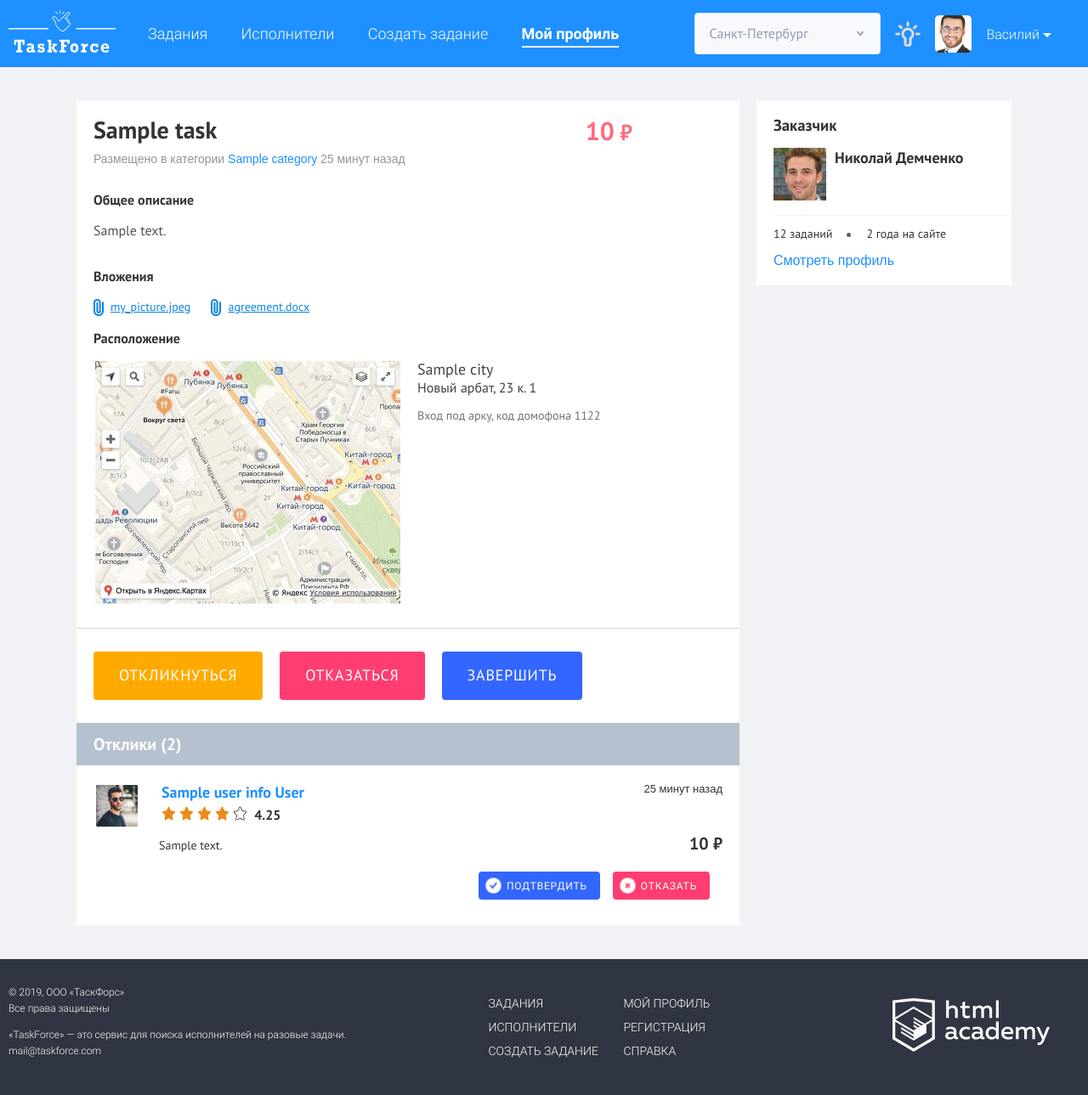
After one commit to htmlacademy-yii/241239-task-force-1, a PHP site: template frontend/views/tasks/show.php in a window 1280 px wide. The commit adds this page. Shown: the whole page at 85% size. Run offline with PHP 8.4, Linux system fonts and the light colour scheme; the template is opened without the code that fills it: most values are stand-ins (such as "Sample title", 1, 10 or a date in 2020); data that the repository does not hold is empty; some libraries are stand-ins or nearby versions.

Commit message:
add new files for pages

```diff
--- a/common/config/main.php
+++ b/common/config/main.php
@@ -16,6 +16,10 @@ return [
             'enablePrettyUrl' => true,
             'showScriptName' => false,
             'enableStrictParsing' => false,
+            'rules' => [
+                'tasks/<id:\d+>' => 'tasks/show',
+                'users/<id:\d+>' => 'users/show'
+            ]
         ],
     ],
 ];
--- a/frontend/controllers/UsersController.php
+++ b/frontend/controllers/UsersController.php
@@ -27,4 +27,9 @@ class UsersController extends Controller
             'model' => $model
         ]);
     }
+
+    public function actionShow($id)
+    {
+        return $this->render('show');
+    }
 }
--- a/frontend/models/Response.php
+++ b/frontend/models/Response.php
@@ -78,4 +78,9 @@ class Response extends \yii\db\ActiveRecord
     {
         return $this->hasOne(Task::className(), ['id' => 'task_id']);
     }
+
+    public function getUserInfo()
+    {
+        return $this->hasOne(UserInfo::className(), ['user_id' => 'user_id']);
+    }
 }
--- a/frontend/views/layouts/main.php
+++ b/frontend/views/layouts/main.php
@@ -21,8 +21,8 @@ AppAsset::register($this);
     <meta name="viewport" content="width=device-width, initial-scale=1">
     <?php $this->registerCsrfMetaTags() ?>
     <title><?= Html::encode($this->title) ?></title>
-    <link rel="stylesheet" href="css/normalize.css">
-    <link rel="stylesheet" href="css/style.css">
+    <link rel="stylesheet" href="/css/normalize.css">
+    <link rel="stylesheet" href="/css/style.css">
 </head>
 <body>
 <?php $this->beginBody() ?>
@@ -100,7 +100,7 @@ AppAsset::register($this);
         </div>
         <div class="header__account">
             <a class="header__account-photo">
-                <img src="img/user-photo.png"
+                <img src="/img/user-photo.png"
                      width="43" height="44"
                      alt="Аватар пользователя">
             </a>
@@ -165,7 +165,7 @@ AppAsset::register($this);
         <div class="page-footer__copyright">
             <a>
                 <img class="copyright-logo"
-                     src="img/academy-logo.png"
+                     src="/img/academy-logo.png"
                      width="185" height="63"
                      alt="Логотип HTML Academy">
             </a>
--- a/frontend/views/tasks/index.php
+++ b/frontend/views/tasks/index.php
@@ -12,7 +12,7 @@ use yii\helpers\Html;
                     <?php foreach ($tasks as $task):?>
                         <div class="new-task__card">
                             <div class="new-task__title">
-                                <a href="#" class="link-regular"><h2><?= strip_tags($task->name); ?></h2></a>
+                                <a href="/tasks/<?=$task->id?>" class="link-regular"><h2><?= strip_tags($task->name); ?></h2></a>
                                 <a  class="new-task__type link-regular" href="#"><p><?= $task->category->name; ?></p></a>
                             </div>
                             <div class="new-task__icon new-task__icon--<?= $task->category->icon; ?>"></div>
--- /dev/null
+++ b/frontend/views/tasks/show.php
@@ -0,0 +1,100 @@
+
+
+<section class="content-view">
+    <div class="content-view__card">
+        <div class="content-view__card-wrapper">
+            <div class="content-view__header">
+                <div class="content-view__headline">
+                    <h1><?=$task->name; ?></h1>
+                    <span>Размещено в категории
+                                    <a href="#" class="link-regular"><?= $task->category->name ?></a>
+                                    25 минут назад</span>
+                </div>
+                <b class="new-task__price new-task__price--clean content-view-price"><?=$task->price?><b> ₽</b></b>
+                <div class="new-task__icon new-task__icon--<?=$task->category->icon?> content-view-icon"></div>
+            </div>
+            <div class="content-view__description">
+                <h3 class="content-view__h3">Общее описание</h3>
+                <p>
+                    <?= $task->description; ?>
+                </p>
+            </div>
+            <div class="content-view__attach">
+                <h3 class="content-view__h3">Вложения</h3>
+                <a href="#">my_picture.jpeg</a>
+                <a href="#">agreement.docx</a>
+            </div>
+            <div class="content-view__location">
+                <h3 class="content-view__h3">Расположение</h3>
+                <div class="content-view__location-wrapper">
+                    <div class="content-view__map">
+                        <a href="#"><img src="/img/map.jpg" width="361" height="292"
+                                         alt="Москва, Новый арбат, 23 к. 1"></a>
+                    </div>
+                    <div class="content-view__address">
+                        <span class="address__town"><?=$task->city->city?></span><br>
+                        <span>Новый арбат, 23 к. 1</span>
+                        <p>Вход под арку, код домофона 1122</p>
+                    </div>
+                </div>
+            </div>
+        </div>
+        <div class="content-view__action-buttons">
+            <button class=" button button__big-color response-button open-modal"
+                    type="button" data-for="response-form">Откликнуться</button>
+            <button class="button button__big-color refusal-button open-modal"
+                    type="button" data-for="refuse-form">Отказаться</button>
+            <button class="button button__big-color request-button open-modal"
+                    type="button" data-for="complete-form">Завершить</button>
+        </div>
+    </div>
+    <div class="content-view__feedback">
+        <h2>Отклики <span>(2)</span></h2>
+        <div class="content-view__feedback-wrapper">
+            <?php foreach ($task->responses as $response): ?>
+                <div class="content-view__feedback-card">
+                    <div class="feedback-card__top">
+                        <a href="#"><img src="/img/man-glasses.jpg" width="55" height="55"></a>
+                        <div class="feedback-card__top--name">
+                            <p><a href="#" class="link-regular"><?= $response->userInfo->name; ?> <?= $response->userInfo->surname; ?></a></p>
+                            <span></span><span></span><span></span><span></span><span class="star-disabled"></span>
+                            <b>4.25</b>
+                        </div>
+                        <span class="new-task__time">25 минут назад</span>
+                    </div>
+                    <div class="feedback-card__content">
+                        <p>
+                            <?= $response->comment; ?>
+                        </p>
+                        <span><?= $response->price; ?> ₽</span>
+                    </div>
+                    <div class="feedback-card__actions">
+                        <a class="button__small-color request-button button"
+                           type="button">Подтвердить</a>
+                        <a class="button__small-color refusal-button button"
+                           type="button">Отказать</a>
+                    </div>
+                </div>
+            <?php endforeach; ?>
+        </div>
+    </div>
+</section>
+<section class="connect-desk">
+    <div class="connect-desk__profile-mini">
+        <div class="profile-mini__wrapper">
+            <h3>Заказчик</h3>
+            <div class="profile-mini__top">
+                <img src="img/man-brune.jpg" width="62" height="62" alt="Аватар заказчика">
+                <div class="profile-mini__name five-stars__rate">
+                    <p>Николай Демченко</p>
+                </div>
+            </div>
+            <p class="info-customer"><span>12 заданий</span><span class="last-">2 года на сайте</span></p>
+            <a href="#" class="link-regular">Смотреть профиль</a>
+        </div>
+    </div>
+    <div id="chat-container">
+        <!--                    добавьте сюда атрибут task с указанием в нем id текущего задания-->
+        <chat class="connect-desk__chat"></chat>
+    </div>
+</section>
```
Also changed, not shown: frontend/controllers/TasksController.php (+8 -0 lines), frontend/views/users/show.php (added, +91 -0 lines).
